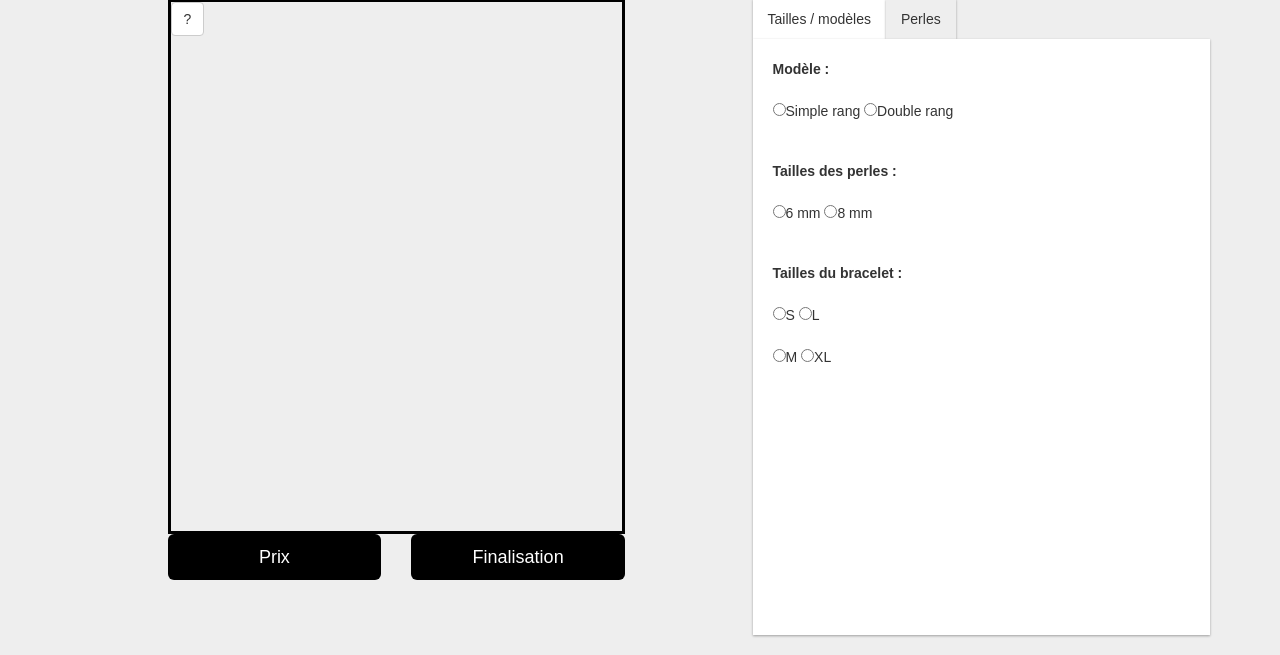
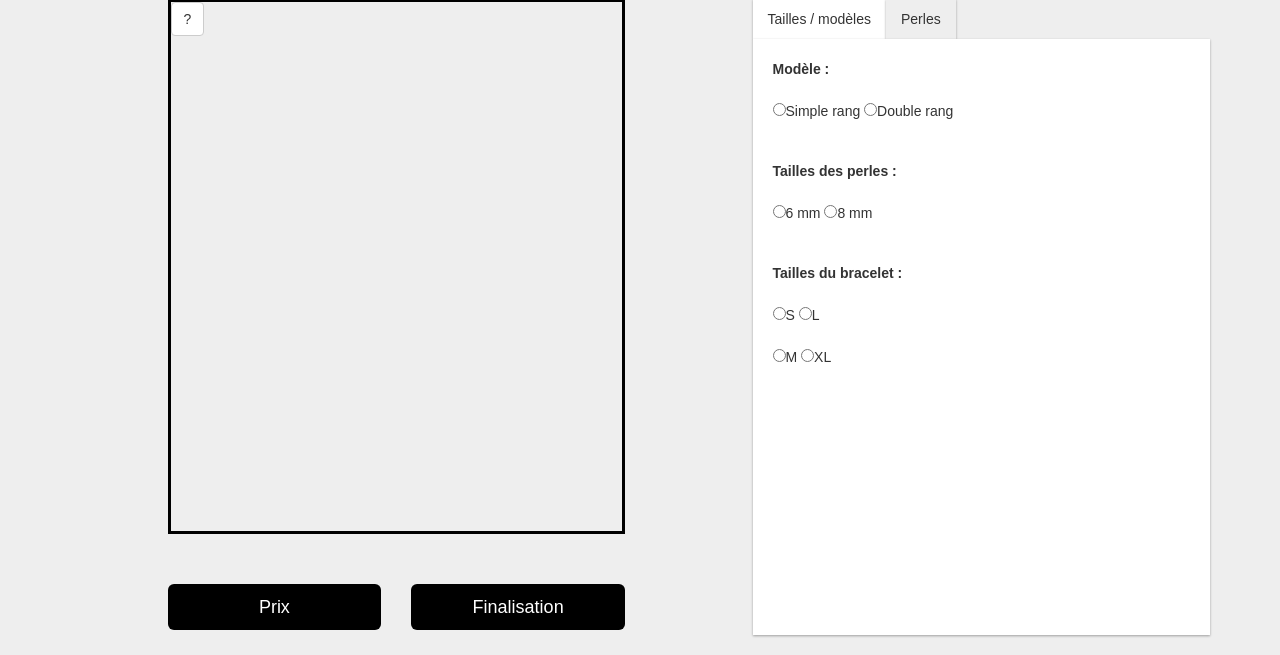
Before and after one commit to doums94/BAP_FlibustierParis, a PHP site: page / in a window 1280 px wide. Shown: the part 172-827 px from the top of the page. Run offline with PHP 8.4, Linux system fonts and the light colour scheme; some libraries are stand-ins or nearby versions.

Commit message:
descendre le button

```diff
--- a/index.php
+++ b/index.php
@@ -57,7 +57,7 @@
                     </div>
                 </div>
             </div>
-            <div class="row">
+            <div class="row bas">
                 <div class="col-md-6 col-lg-6 hidden-sm hidden-xs">
                     <button type="button" class="btn black btn-lg btn-block" style="color: white">Prix</button>
                 </div>
--- a/style.css
+++ b/style.css
@@ -161,3 +161,7 @@
 .gris {
     background: #e4e4e4;
 }
+
+.bas {
+    margin-top: 50px;
+}
```
